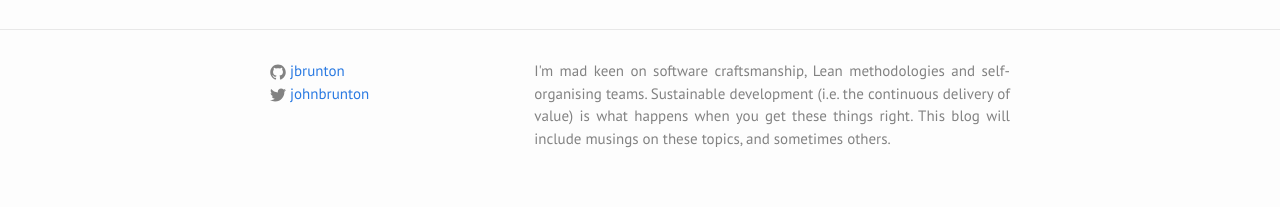
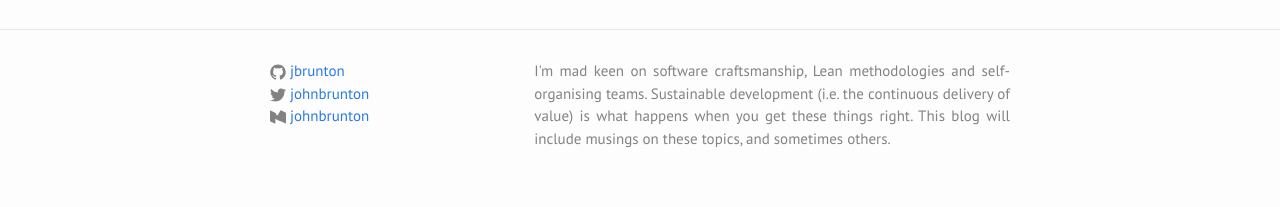
Before and after one commit to jbrunton/jbrunton.com, a Jekyll site: the page built from index.html, in a window 1280 px wide. Shown: the part 1021-1228 px from the top of the page. Built offline with Jekyll 4.4.1, drawn with Linux system fonts in a browser that asks for light colours; nearby versions of some CDN libraries.

Commit message:
add medium link

```diff
--- a/_config.yml
+++ b/_config.yml
@@ -16,6 +16,7 @@ baseurl: "" # the subpath of your site, e.g. /blog
 url: "www.jbrunton.com" # the base hostname & protocol for your site
 twitter_username: johnbrunton
 github_username:  jbrunton
+medium_username:  johnbrunton
 
 category_names:
   lean: Lean Thinking
--- a/_includes/footer.html
+++ b/_includes/footer.html
@@ -16,6 +16,12 @@
             {% include icon-twitter.html username=site.twitter_username %}
           </li>
           {% endif %}
+
+          {% if site.medium_username %}
+          <li>
+            {% include icon-medium.html username=site.medium_username %}
+          </li>
+          {% endif %}
         </ul>
       </div>
 
--- /dev/null
+++ b/_includes/icon-medium.html
@@ -0,0 +1 @@
+<a href="https://medium.com/@{{ include.username }}"><span class="icon icon--medium">{% include icon-medium.svg %}</span><span class="username">{{ include.username }}</span></a>
```
Also changed, not shown: _includes/icon-medium.svg (added).
